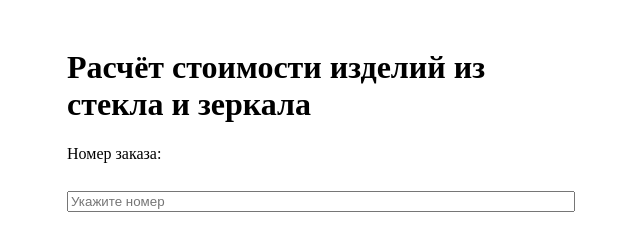
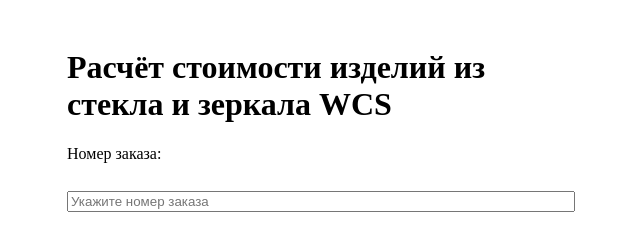
Before and after one commit to kuznetsov523/new1, a plain HTML site: page index.html in a window 1280 px wide. Shown: the top 237 px of the page, without its empty margins (323-963 px from the left). Drawn offline with Linux system fonts and the light colour scheme.

Commit message:
index.html

```diff
--- a/index.html
+++ b/index.html
@@ -2,16 +2,16 @@
 <html lang="ru">
 <head>
     <meta charset="UTF-8">
-    <title>Калькулятор расчёта стекла и зеркал</title>
+    <title>Калькулятор расчёта стекла и зеркал </title>
     <link rel="stylesheet" href="styles.css">
 </head>
 <body>
 <div class="calculator-container">
-    <h1>Расчёт стоимости изделий из стекла и зеркала</h1>
+    <h1>Расчёт стоимости изделий из стекла и зеркала WCS</h1>
 
     <!-- Поле для ввода номера заказа -->
     <label for="orderNumber">Номер заказа:</label><br>
-    <input type="number" id="orderNumber" placeholder="Укажите номер"><br>
+    <input type="text" id="orderText" placeholder="Укажите номер заказа"><br>
 
     <!-- Поля для ввода размеров изделия -->
     <div class="size-input">
```
